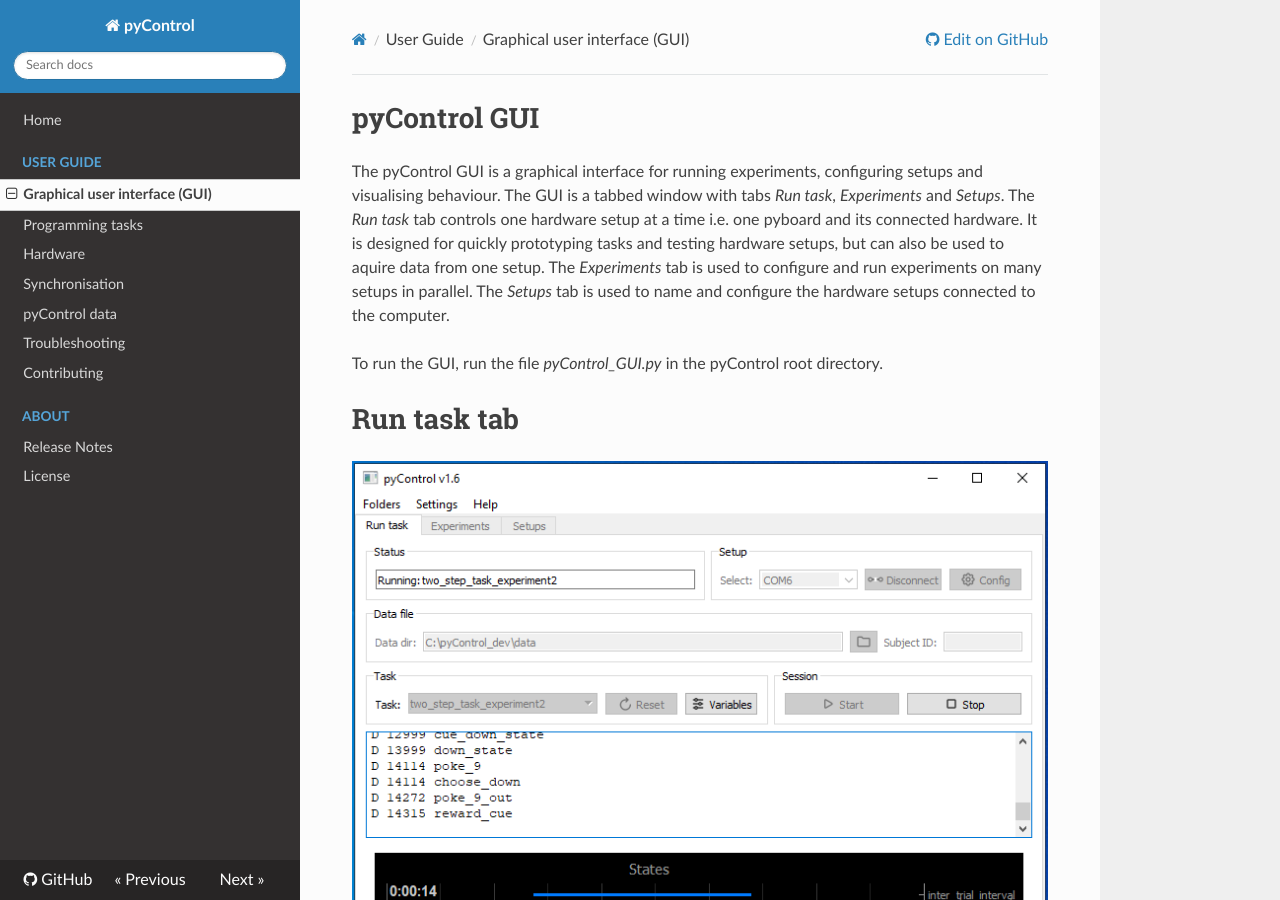
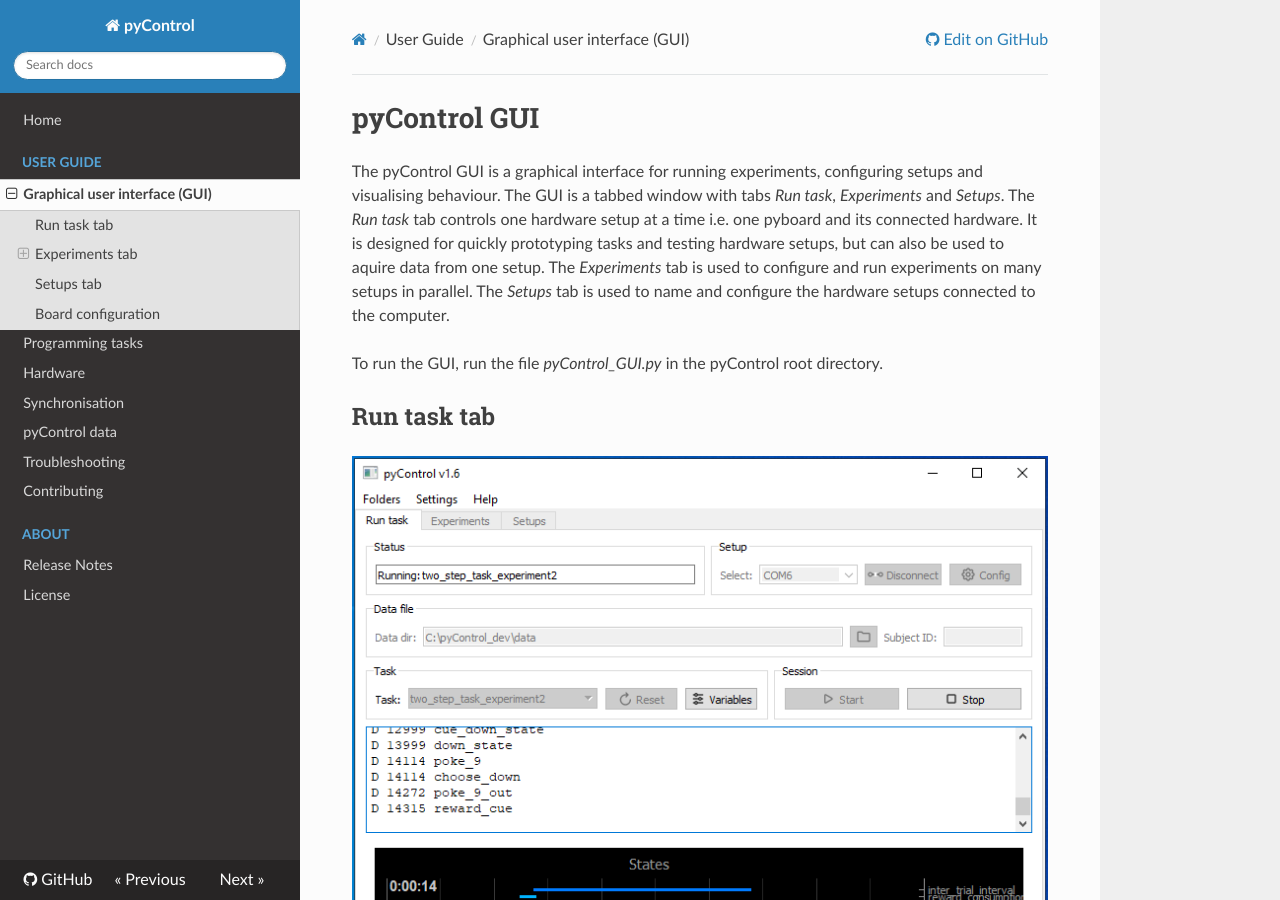
Before and after one commit to pyControl/docs, an MkDocs documentation site: the page built from docs/user-guide/graphical-user-interface.md, in a window 1280 px wide and 900 px high. Built offline with MkDocs 1.6.1, drawn with Linux system fonts in a browser that asks for light colours; nearby versions of some CDN libraries.

Commit message:
better run task navigation

````diff
--- a/docs/user-guide/graphical-user-interface.md
+++ b/docs/user-guide/graphical-user-interface.md
@@ -4,7 +4,7 @@
 
 To run the GUI, run the file *pyControl_GUI.py* in the pyControl root directory.
 
-# Run task tab
+## Run task tab
 
 ![run_task_GUI.jpg](../media/GUI/run_task_tab.png)
 
@@ -18,12 +18,12 @@
 
 The *Variables* button opens a dialog for setting or getting the value of task variables.  It can be used either before a run starts or while a task is running.  Variables must be defined in the task definition file using the `v.my_variable` syntax (see [programming tasks](programming-tasks.md#variables)).  Variables can be set to numbers, or to Python objects including strings, lists and dictionaries.  The constants `ms`, `second`, `minute` and `hour` can be used, e.g. a variable can be set to `30*minute`.  You can make task variables invisible to the GUI by ending their name in three underscores (e.g. `v.my_private_variable___`).  Such 'private' variables work as normal in the task file but do not show up in the GUI.  This can be useful if you have a lot of task variables, making it hard to find the ones you need to change in the GUI.
 
-# Experiments tab
+## Experiments tab
 
 The experiments tab is used to configure, save, load and run experiments on one or more hardware setups at the same time.  An experiment is a set of subjects, each with a corresponding hardware setup, run on the same task, potentially with variables set to non-default values for some or all subjects.  When you run an experiment you can run all the subjects or select
 only a subset to run, and can start and stop different subjects at different times.
 
-## Configuring experiments
+### Configuring experiments
 
 ![run_task_GUI.jpg](../media/GUI/configure_experiment_tab.png)
 
@@ -41,7 +41,7 @@
 
 The *save* button saves the current experiment configuration.  Saved experiments can be loaded by selecting them with the drop down menu. Saved experiments can be deleted with the delete button.  Each experiment is saved as a seperate file in the folder *pyControl/experiments*.  Experiment configurations are saved as JSON objects in text files with a *.pcx* file extension.
 
-## Running experiments
+### Running experiments
 
 To run an experiment, press the *run* button on the configure experiments tab.
 
@@ -57,7 +57,7 @@
 
 ![run_task_GUI.jpg](../media/GUI/experiment_plots.png)
 
-# Setups tab
+## Setups tab
 
 The setups tab is used to name and configure hardware setups.
 
@@ -67,18 +67,15 @@
 
 The configure button next to each setup bring up a menu of configuration options for that board.  Alternatively multiple boards can be selected with the checkboxes and configured with the *configure selected* buttons.
 
-# Board configuration
+## Board configuration
 
 The board configuration menu has the following options to configure pyboards.
 
 - *Load framework:* Reload the pyControl framework and pyControl device driver files onto the pyboard.
-#
 - *Load hardware definition:* Load a [hardware definition](hardware.md#hardware-definition) file onto the pyboard.  The selected file is renamed *hardware_definition.py* on the pyboard filesystem irrespective of it's name on the computer, so the hardware definition is always imported into the task file with:
 
 ```python
 import hardware_definition as hw
 ```
-#
 - *Device Firmware Update (DFU) mode:* Put the pyboard into DFU mode used for upgrading the version of Micropython running on the board.  For more information on upgrading Micropython see [here](http://micropython.org/download).
-#
 - *Enable/disable USB flash drive:*  Disabling the USB flash drive prevents the pyboard from showing up on the computers filesystem as a USB storage device. This can be useful if you are connecting a large number of pyboards to a computer and run out of space on the USB bus. With the flashdrive enabled each pyboard shows up as two USB devices - a flash drive and a USB serial port.
````
